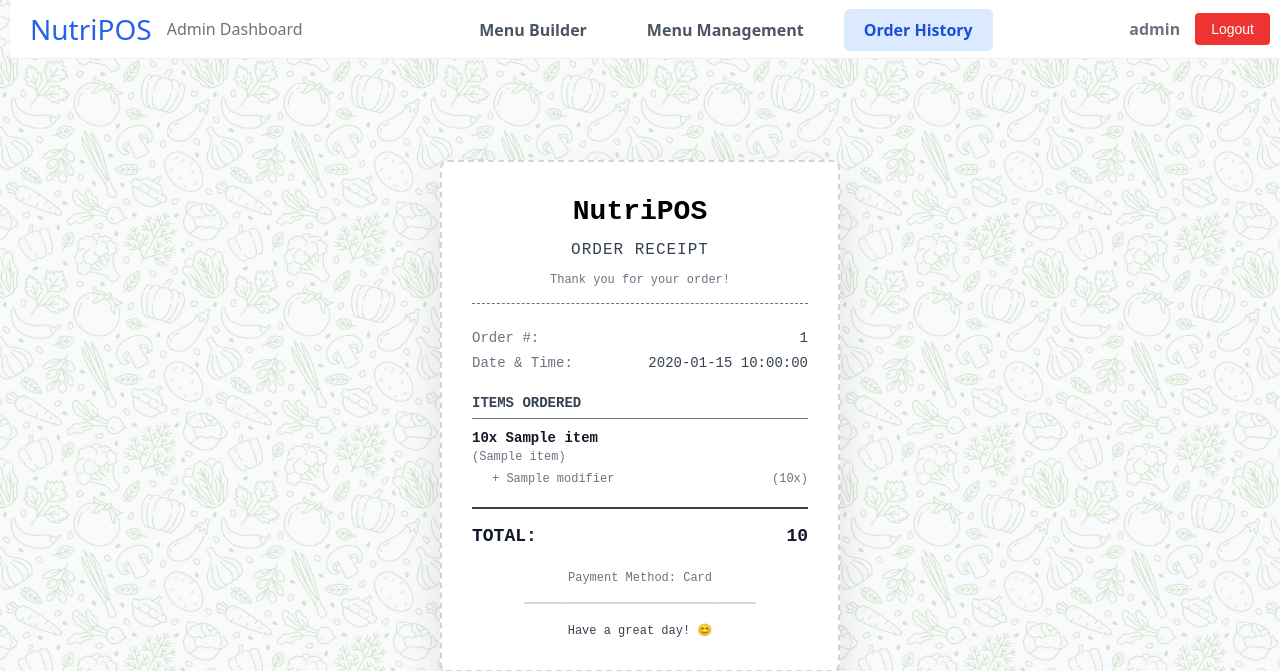
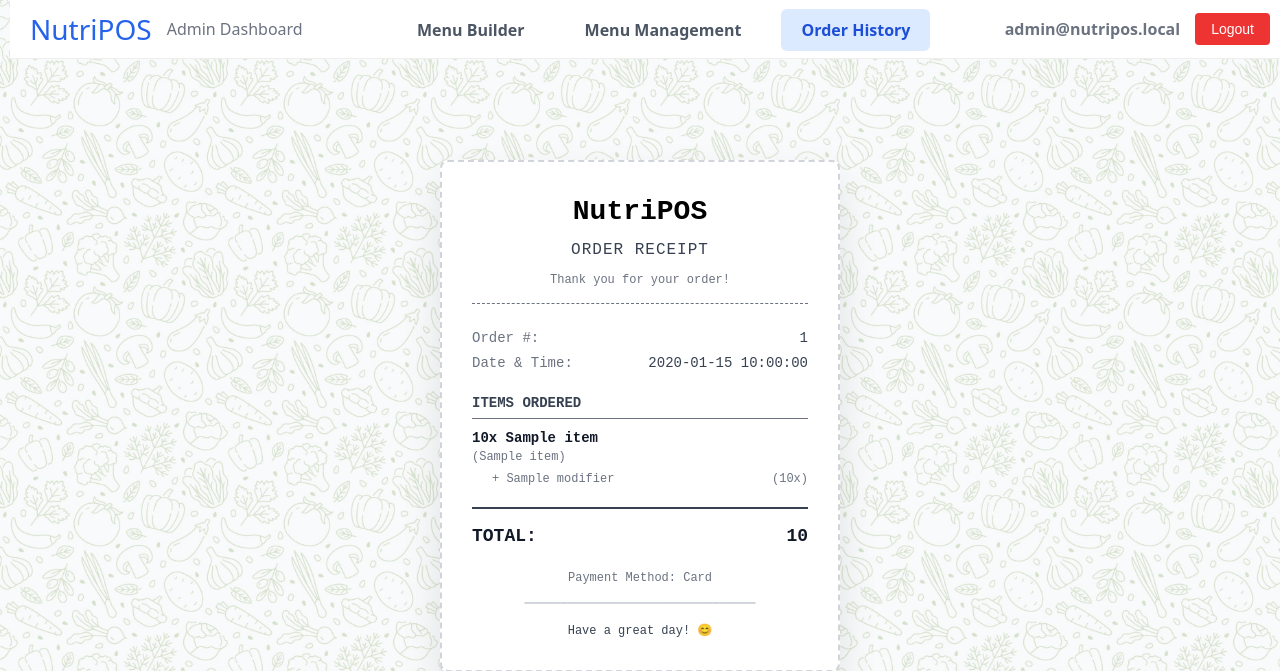
Before and after one commit to saaduly101/KP628---NutriPOS, a PHP site: page /NUTRIPOS/order.php?order=1 in a window 1280 px wide. Shown: the top 671 px of the page. Run offline with PHP 8.4, Linux system fonts and the light colour scheme; the visitor is signed in with stand-in values (Sample User, id 1); tables that the repository leaves empty or names only in its code hold one stand-in row (values such as "Sample post"); data that the repository does not hold is empty.

Commit message:
Update admin display in order page to show static email address

```diff
--- a/NUTRIPOS/order.php
+++ b/NUTRIPOS/order.php
@@ -113,7 +113,7 @@ mysqli_close($conn);
             <li><a href="../db/mysql_orders.php" class="nav-button active">Order History</a></li>
           </ul>
           <div class="user-section">
-            <span class="admin"><?php echo htmlspecialchars($_SESSION['email'] ?? 'admin'); ?></span>
+            <span class="admin">admin@nutripos.local</span>
             <a href="../logout.php"><button class="logout-btn">Logout</button></a>
           </div>
         </div>
```
